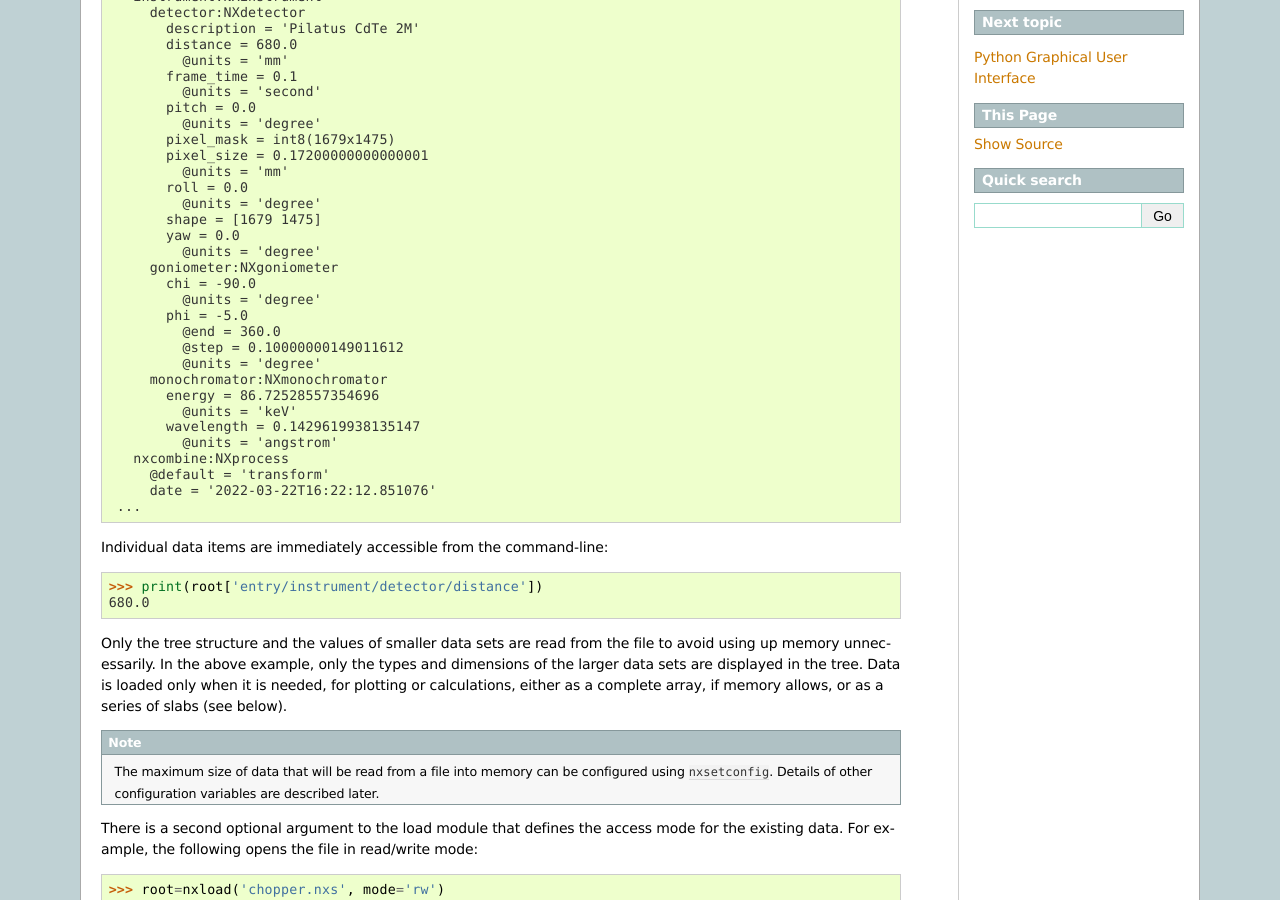
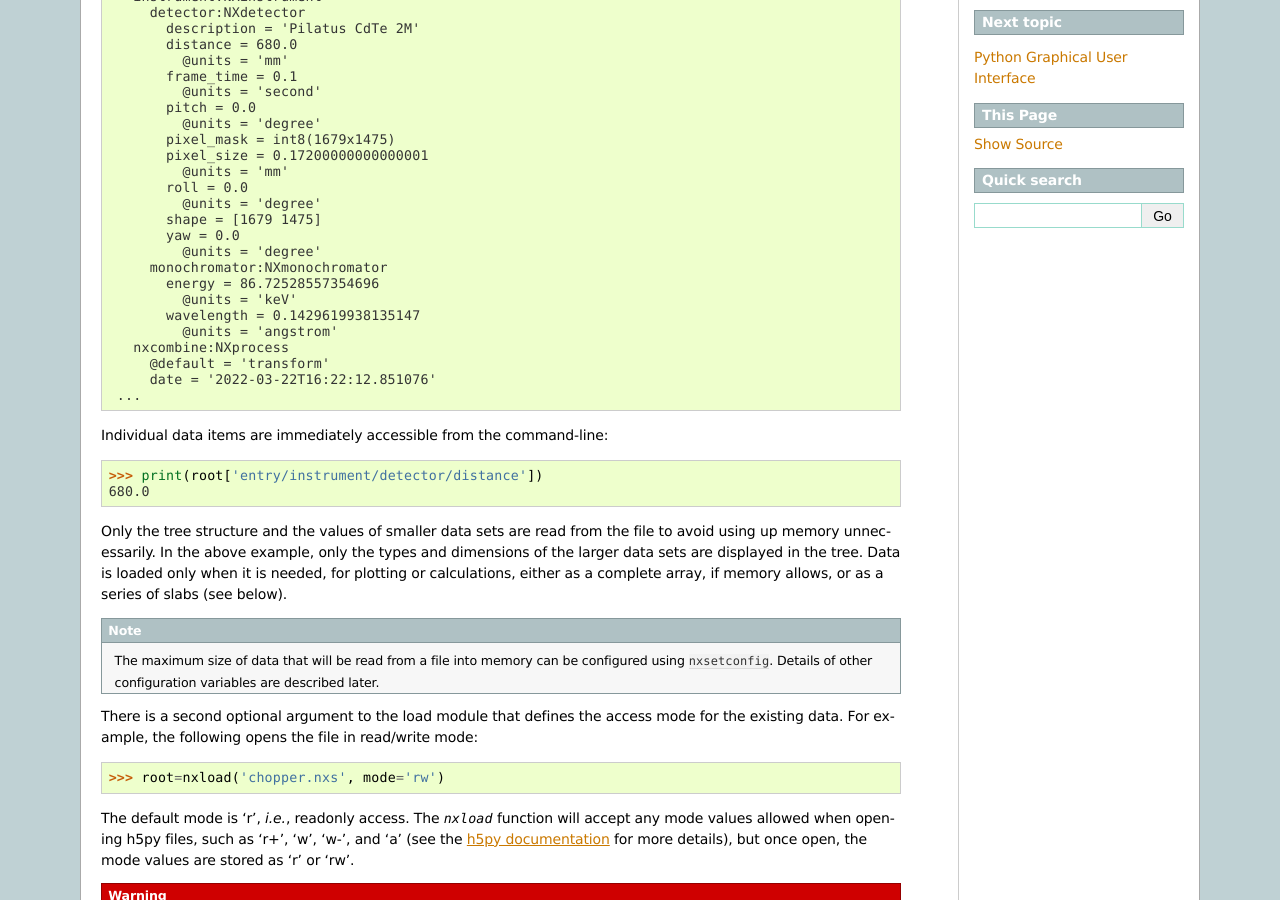
Before and after one commit to nexpy/nexpy, a Sphinx documentation site: the page built from docs/source/pythonshell.rst, in a window 1280 px wide and 900 px high, scrolled down 780 px. Built offline with Sphinx 7.4.7, drawn with Linux system fonts in a browser that asks for light colours.

Commit message:
Update documentation

```diff
--- a/docs/source/pythonshell.rst
+++ b/docs/source/pythonshell.rst
@@ -59,13 +59,6 @@ file, which can be displayed by printing the 'tree' property::
           @units = 'degree'
         shape = [1679 1475]
         yaw = 0.0
-          @units = 'degree'
-      goniometer:NXgoniometer
-        chi = -90.0
-          @units = 'degree'
-        phi = -5.0
-          @end = 360.0
-          @step = 0.10000000149011612
           @units = 'degree'
       monochromator:NXmonochromator
         energy = 86.72528557354696
```
